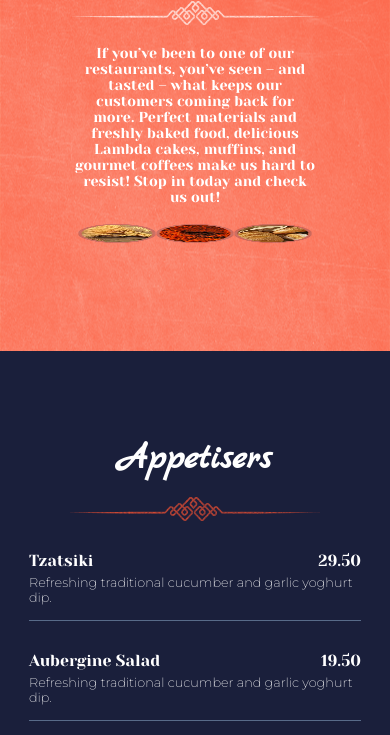
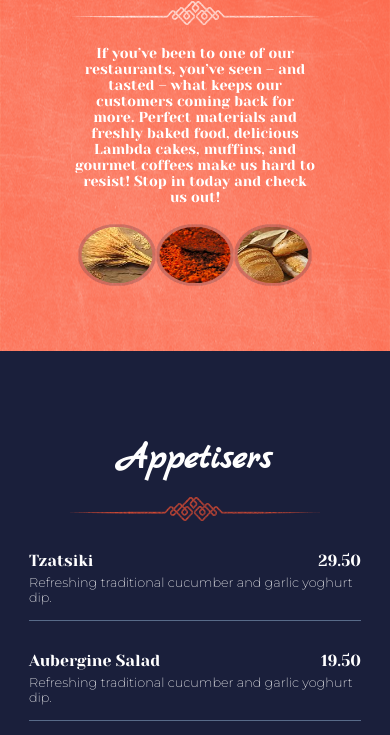
Before and after one commit to doominiks/Restaurant, a plain HTML site: page index.html in a window 390 px wide. Shown: the part 1909-2644 px from the top of the page. Drawn offline with nearby package versions, Linux system fonts and the light colour scheme; a web font is replaced by a local one.

Commit message:
images height fixed

```diff
--- a/scss/style.scss
+++ b/scss/style.scss
@@ -669,7 +669,7 @@ button:hover {
 
                     .fine__image {
                         width: 25%;
-                        height: 25%;
+                        height: 80%;
                     }
                 }
             }
```
Also changed, not shown: scss/style.css, 2 other files.
